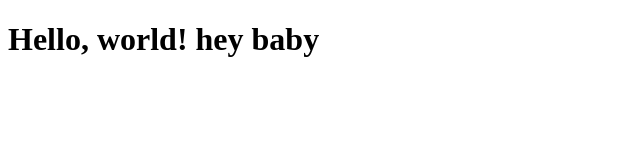
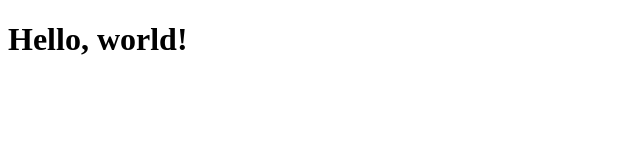
Before and after one commit to cbwesterman/selective-avg-color-finder, a plain HTML site: page index.html in a window 1280 px wide. Shown: the whole page, without its empty margins (0-640 px from the left). Drawn offline with Linux system fonts and the light colour scheme.

Commit message:
remove hey baby

```diff
--- a/index.html
+++ b/index.html
@@ -5,6 +5,6 @@
   <title>My First Website</title>
 </head>
 <body>
-  <h1>Hello, world! hey baby</h1>
+  <h1>Hello, world!</h1>
 </body>
 </html>
```
